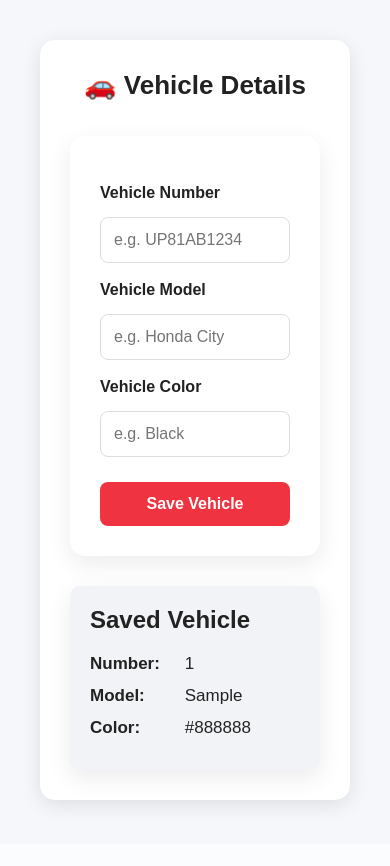
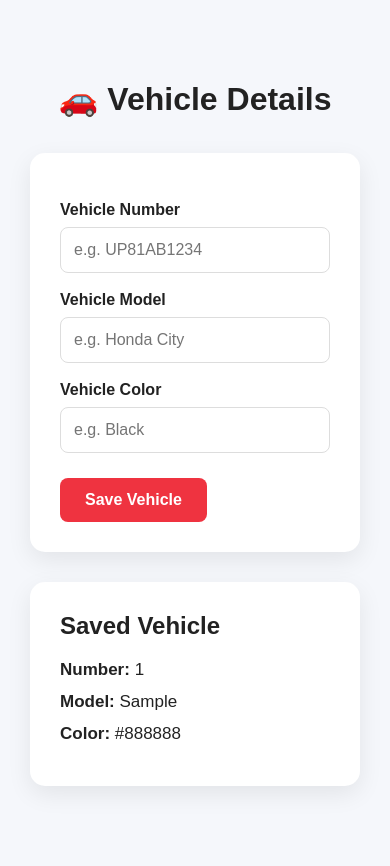
Before and after one commit to mohdfaisal20060786-afk/SafeRide, a Flask app: page /vehicle in a window 390 px wide. Before the commit the page ends 811 px from the top, so only its background shows below. Run offline with Flask 3, Linux system fonts and the light colour scheme; the visitor is signed in with stand-in values (Sample User, id 1); a database or web service that is not in the repository returns one stand-in record (values such as "Sample title"); some libraries are stand-ins or nearby versions.

Commit message:
Style vehicle page

```diff
--- a/static/css/vehicle.css
+++ b/static/css/vehicle.css
@@ -35,7 +35,7 @@ body {
 }
 
 form {
-    background: #ffffff;
+    background: white;
     padding: 30px;
     border-radius: 15px;
     box-shadow: 0 8px 25px rgba(0, 0, 0, 0.08);
@@ -45,8 +45,7 @@ form {
 form label {
     display: block;
     font-weight: bold;
-    margin-bottom: 8px;
-    margin-top: 18px;
+    margin: 18px 0 8px;
 }
 
 form input {
@@ -55,11 +54,6 @@ form input {
     border: 1px solid #ddd;
     border-radius: 8px;
     font-size: 16px;
-}
-
-form input:focus {
-    outline: none;
-    border-color: #ef3340;
 }
 
 form button {
@@ -79,7 +73,7 @@ form button:hover {
 }
 
 .vehicle-box {
-    background: #ffffff;
+    background: white;
     padding: 30px;
     border-radius: 15px;
     box-shadow: 0 8px 25px rgba(0, 0, 0, 0.08);
@@ -87,31 +81,9 @@ form button:hover {
 
 .vehicle-box h2 {
     margin-bottom: 20px;
-    color: #222;
 }
 
 .vehicle-box p {
     margin: 12px 0;
     font-size: 17px;
 }
-
-.vehicle-box strong {
-    display: inline-block;
-    min-width: 90px;
-}
-
-@media (max-width: 600px) {
-
-    .navbar {
-        padding: 18px 25px;
-    }
-
-    .container {
-        margin: 25px auto;
-        padding: 20px;
-    }
-
-    .container h1 {
-        font-size: 26px;
-    }
-}
--- a/templates/vehicle.html
+++ b/templates/vehicle.html
@@ -8,62 +8,6 @@
 
     <title>Vehicle Details - SafeRide</title>
 
-    <style>
-        body {
-            font-family: Arial, sans-serif;
-            background: #f5f7fb;
-            margin: 0;
-            padding: 40px;
-        }
-
-        .container {
-            max-width: 600px;
-            margin: auto;
-            background: white;
-            padding: 30px;
-            border-radius: 15px;
-            box-shadow: 0 5px 20px rgba(0, 0, 0, 0.1);
-        }
-
-        h1 {
-            text-align: center;
-        }
-
-        label {
-            display: block;
-            margin-top: 15px;
-            font-weight: bold;
-        }
-
-        input {
-            width: 100%;
-            padding: 12px;
-            margin-top: 7px;
-            box-sizing: border-box;
-            border: 1px solid #ccc;
-            border-radius: 8px;
-        }
-
-        button {
-            width: 100%;
-            margin-top: 25px;
-            padding: 13px;
-            border: none;
-            border-radius: 8px;
-            background: #ef3340;
-            color: white;
-            font-size: 16px;
-            font-weight: bold;
-            cursor: pointer;
-        }
-
-        .vehicle-box {
-            margin-top: 30px;
-            padding: 20px;
-            background: #f1f3f6;
-            border-radius: 10px;
-        }
-    </style>
 </head>
 
 <body>
```
